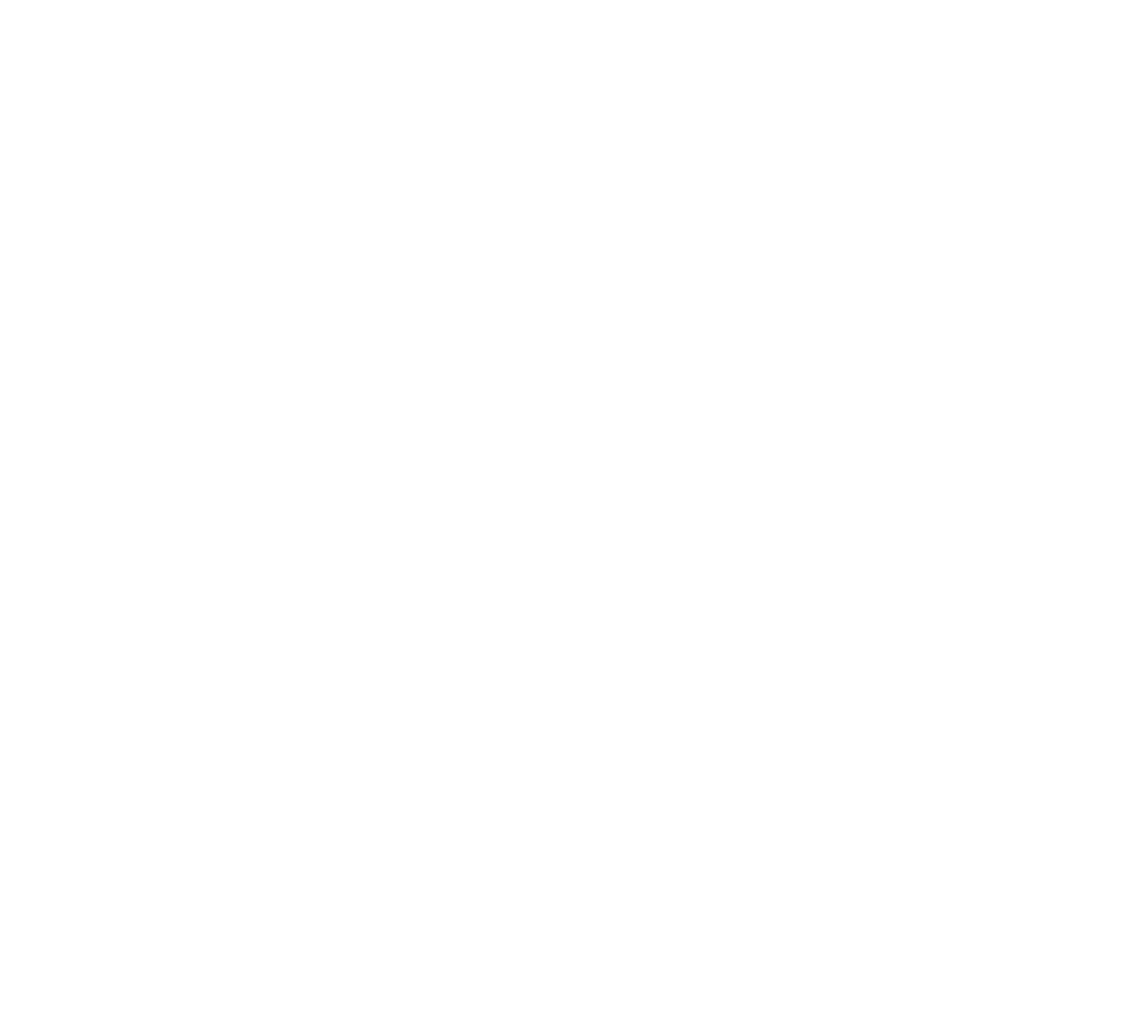
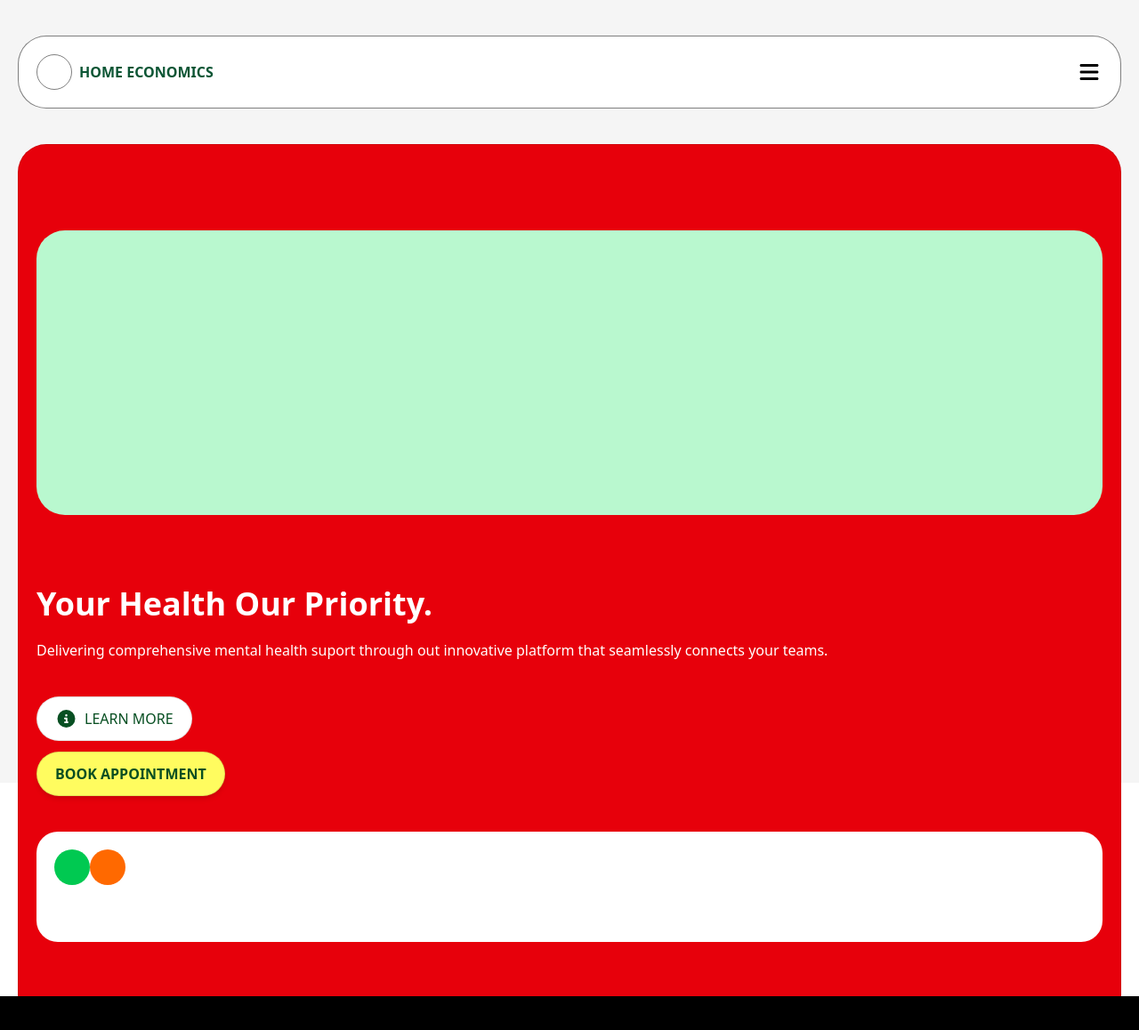
Before and after one commit to wilhelmusolejr/WMSU-Online-Consultation-Clinic, a React (Vite) app in the folder client/: page / in a window 1280 px wide. Shown: the top 1158 px of the page at 89% size. Before the commit the page ends 800 px from the top, so only its background shows below. Built offline with nearby package versions, Linux system fonts and the light colour scheme.

Commit message:
feat: basic landing for small device

```diff
--- a/client/src/App.jsx
+++ b/client/src/App.jsx
@@ -1,12 +1,93 @@
 import { useState } from "react";
-import reactLogo from "./assets/react.svg";
-import viteLogo from "/vite.svg";
 import "./App.css";
 
+// FONTAWESOME
+import { FontAwesomeIcon } from "@fortawesome/react-fontawesome";
+import { faBars, faInfoCircle } from "@fortawesome/free-solid-svg-icons";
+
 function App() {
-  const [count, setCount] = useState(0);
+  return (
+    <>
+      <div className="bg-[#f5f5f5] py-10 px-5">
+        <div className="h-screen">
+          {/* NAVIGATOR */}
+          <div className="p-5 mb-10  bg-white border border-black/50 rounded-4xl flex items-center justify-between">
+            {/* LOGO */}
+            <div className="flex items-center gap-2">
+              <div className="h-10 w-10 rounded-full border border-black/50"></div>
+              <p className="font-bold uppercase text-[#0B5534]">
+                Home economics
+              </p>
+            </div>
+            {/* NAV LINK */}
+            {/* BUTTON */}
+            {/* BAR */}
+            <FontAwesomeIcon icon={faBars} className="text-primary" size="xl" />
+          </div>
 
-  return <></>;
+          {/* HEADING */}
+          <div className="bg-red-600 text-white px-5 py-24 rounded-4xl border border-black/10 flex flex-col-reverse gap-20">
+            {/* side 1 */}
+            <div className="">
+              {/* heading */}
+              <div className="">
+                <h1 className="text-4xl font-bold capitalize">
+                  Your health our priority.
+                </h1>
+                <p className="mt-5">
+                  Delivering comprehensive mental health suport through out
+                  innovative platform that seamlessly connects your teams.
+                </p>
+              </div>
+
+              {/* buttons */}
+              {/* buttons */}
+              <div className="flex gap-3 flex-col mt-10 uppercase">
+                <div className="px-5 py-3 border border-black/10 rounded-4xl w-fit flex items-center gap-2 bg-white text-[#074F22]">
+                  <FontAwesomeIcon icon={faInfoCircle} size="lg" />
+                  <p className="font-medium">Learn more</p>
+                </div>
+                <div className="px-5 py-3 border bg-[#FFFC5F] text-[#074F22] font-bold border-black/10 rounded-4xl w-fit flex items-center gap-2 shadow-md">
+                  Book appointment
+                </div>
+              </div>
+
+              <div className="bg-white p-5 mt-10 rounded-3xl">
+                {/*  */}
+                <div className="flex">
+                  <div className="w-10 h-10 bg-green-500 rounded-full"></div>
+                  <div className="w-10 h-10 bg-orange-500 rounded-full"></div>
+                </div>
+
+                {/*  */}
+                <p className="uppercase font-medium mt-5">
+                  More than 150+ experience doctors around the world
+                </p>
+              </div>
+            </div>
+
+            {/* side 2 */}
+            <div className="">
+              <div className="mx-auto h-80 bg-green-200 rounded-4xl"></div>
+            </div>
+          </div>
+        </div>
+      </div>
+
+      <br />
+      <br />
+      <br />
+      <br />
+      <br />
+      <br />
+      <br />
+      <br />
+      <br />
+      <br />
+
+      <div className="h-[70vh] bg-black"></div>
+    </>
+  );
 }
 
 export default App;
```
